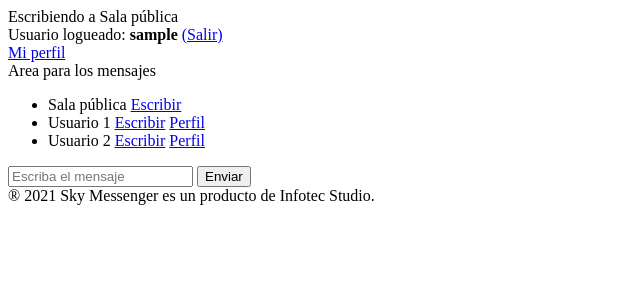
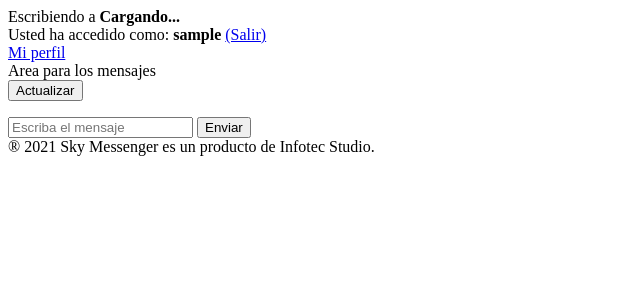
Before and after one commit to michaelrodriguezalvarez/sky-messenger, a Symfony app: template templates/chat/index.html.twig in a window 1280 px wide. Shown: the top 300 px of the page, without its empty margins (0-640 px from the left). Run offline with Twig, Linux system fonts and the light colour scheme; the template is opened without the code that fills it: most values are stand-ins (such as "Sample title", 1, 10 or a date in 2020); some libraries are stand-ins or nearby versions.

Commit message:
Creando la funcion Actualizar Usuarios Logueados

```diff
--- a/templates/chat/index.html.twig
+++ b/templates/chat/index.html.twig
@@ -4,34 +4,57 @@
 
 {% block javascripts %}
     <script type="text/javascript">
-        $(document).ready(function (){
-            var idDestinarario = -1;
-            EstablecerDestinatario(idDestinarario);
+        var usuarios_logueados = [];
+        var base_url = ''+'{{ app.request.baseUrl }}'+'';
+        var id_destinatario_seleccionado = -1;
+        var nick_destinatario_seleccionado = '';
+        var iniciando = true;
 
-            var destinararios1 = [];
+        ActualizarUsuariosLogueados = function (){
                 $.get("{{path('get_logued_users')}}", function(data, status){
+                    $("#listado_destinatarios ul").empty();
                     if(status == 'success'){
-                    destinatarios1 = data.data;
+                        usuarios_logueados = data.data;
+                        usuarios_logueados.map(function (element){
+                            if(element.id != -1){ //Si no es la sala publica
+                                if(element.id != '{{ perfil.usuario.id }}'){ //Si no es el usuario logueado
+                                    $("#listado_destinatarios ul").append('<li><a href="#" onclick="EstablecerDestinatario('+element.id+',\''+element.nick+'\');">'+element.nick+'</a><span> </span><a target="_blank" href="'+base_url+'/perfil/'+element.perfil+'">(Ver perfil)</a></li>');
+                                }
+                            }else{ //La sala publica no require de perfil
+                                $("#listado_destinatarios ul").append('<li><a href="#" onclick="EstablecerDestinatario('+element.id+',\''+element.nick+'\');">'+element.nick+'</a></li>');
                             }
                         });
+
+                        if(iniciando == true && usuarios_logueados.length > 0){
+                            EstablecerDestinatario(usuarios_logueados[0].id, usuarios_logueados[0].nick);
+                            iniciando = false;
+                        }
+                    }else{
+                        usuarios_logueados = [];
+                        $("#listado_destinatarios ul").append('<li>Error cargando los elementos :-(</li>');
+                    }
                 });
-        var destinararios = {
-                '-1': 'Sala pública',
-                '1': 'Usuario 1',
-                '2': 'Usuario 2'
+            };
+
+        EstablecerDestinatario = function (id_destinarario, nick_destinatario){
+            destinatario_seleccionado = id_destinarario;
+            nick_destinatario_seleccionado = nick_destinatario;
+            $('#destinatario').text(nick_destinatario_seleccionado);
         }
-        function EstablecerDestinatario(idDestinarario){
-            this.idDestinarario = idDestinarario;
-            $('#destinatario').text(destinararios[this.idDestinarario]);
-        }
+
+        //Cuando el documento cargue
+        $(document).ready(function (){
+            ActualizarUsuariosLogueados();
+        });
+
     </script>
 {% endblock %}
 
 {% block body %}
 <header>
-<div>Escribiendo a <span id="destinatario">Nada<b></b></span></div>
+<div>Escribiendo a <b><span id="destinatario">Cargando...</span></b></div>
 <div>
-<span>Usuario logueado: <b>{{ perfil.nick }}</b></span>
+<span>Usted ha accedido como: <b>{{ perfil.nick }}</b></span>
 <a href="{{ path ('app_logout')}}">(Salir)</a>
 <br />
 <a target="_blank" href="{{ path ('perfil_show', {'id':perfil.id})}}">Mi perfil</a>
@@ -45,16 +68,17 @@
 </article>
 
 <aside>
-    <ul id="listado_destinatarios">
-        <li>Sala pública <a href="#" onclick="EstablecerDestinatario(-1);">Escribir</a></li>
-        <li>Usuario 1 <a href="#" onclick="EstablecerDestinatario(1)">Escribir</a><span> </span><a href="#">Perfil</a></li>
-        <li>Usuario 2 <a href="#" onclick="EstablecerDestinatario(2)">Escribir</a><span> </span><a href="#">Perfil</a></li>
+    <button type="button" onclick="ActualizarUsuariosLogueados()">Actualizar</button>
+    <div id="listado_destinatarios">
+        <ul>
+            <li>Cargando...</li>
         </ul>
+    </div>
 </aside>
 
 <article>
 <input type="text" name="texto" placeholder="Escriba el mensaje">
-<button type="submit" onclick="alert(idDestinarario);">Enviar</button>
+<button type="submit" onclick="alert('En desarrollo...');">Enviar</button>
 </article>
 
 {% endblock %}
```
Also changed, not shown: src/Controller/ChatController.php (+0 -25 lines), src/Controller/UserController.php (+28 -0 lines). Lines whose indentation alone changed are shown as unchanged.
